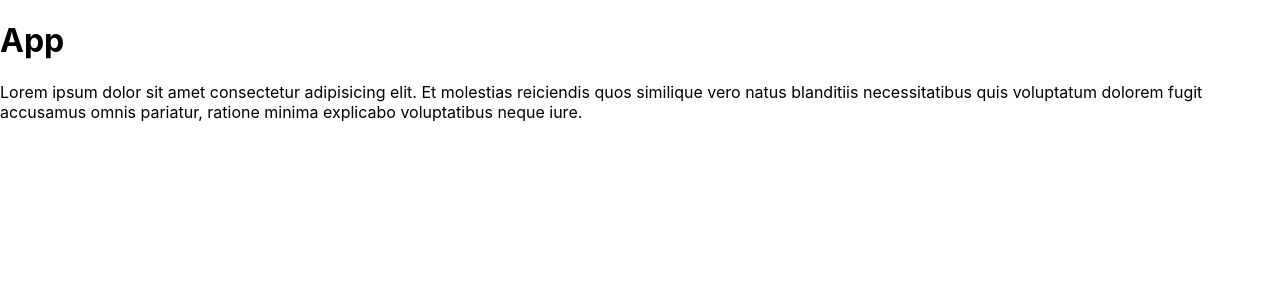
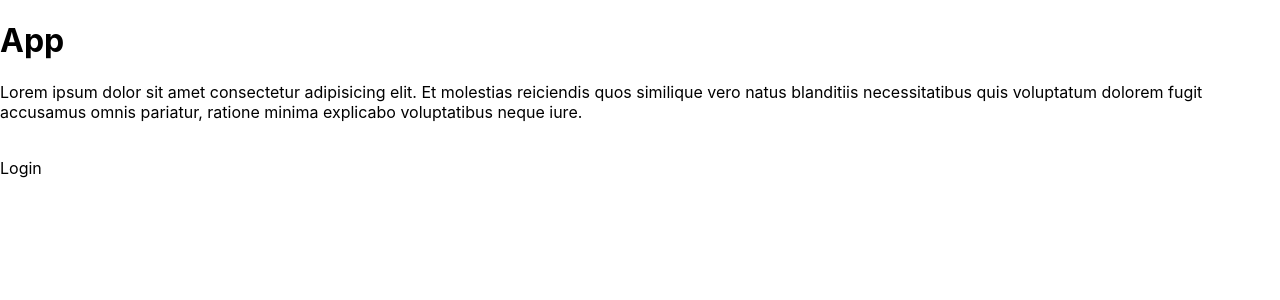
Before and after one commit to rummy143679/Portal, a React (Create React App) app in the folder client/: page / in a window 1280 px wide. Shown: the top 300 px of the page. Built offline with nearby package versions, Linux system fonts and the light colour scheme.

Commit message:
adding login page

```diff
--- a/client/src/App.js
+++ b/client/src/App.js
@@ -1,11 +1,14 @@
 import React from 'react'
 import './App.css';
+import Login from './pages/Login';
 
 function App() {
   return (
     <div className="App">
       <h1>App</h1>
       <p>Lorem ipsum dolor sit amet consectetur adipisicing elit. Et molestias reiciendis quos similique vero natus blanditiis necessitatibus quis voluptatum dolorem fugit accusamus omnis pariatur, ratione minima explicabo voluptatibus neque iure.</p>
+      <br />
+      <Login />
     </div>
   );
 }
--- /dev/null
+++ b/client/src/pages/Login.js
@@ -0,0 +1,9 @@
+import React from 'react'
+
+function Login() {
+  return (
+    <div>Login</div>
+  )
+}
+
+export default Login
```
